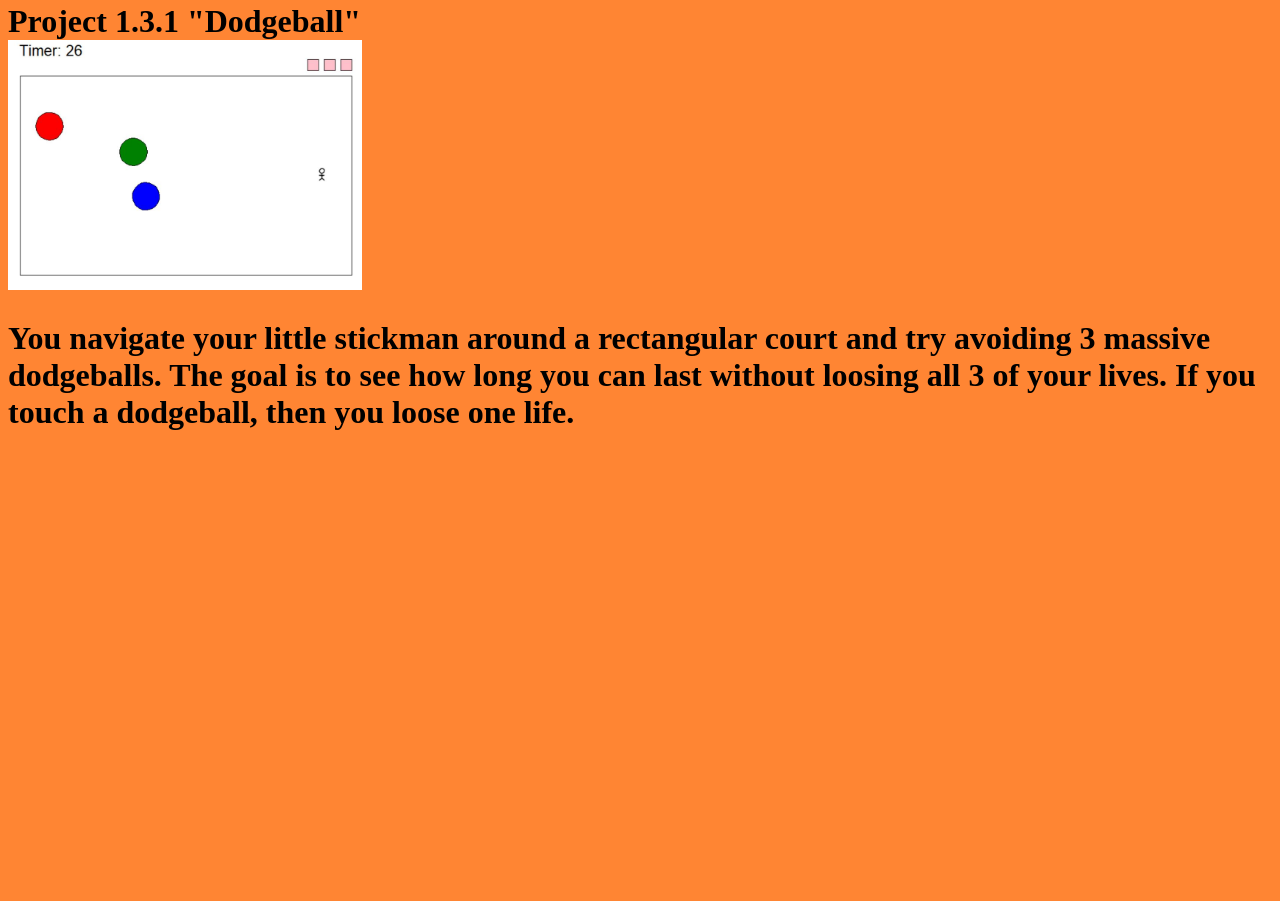
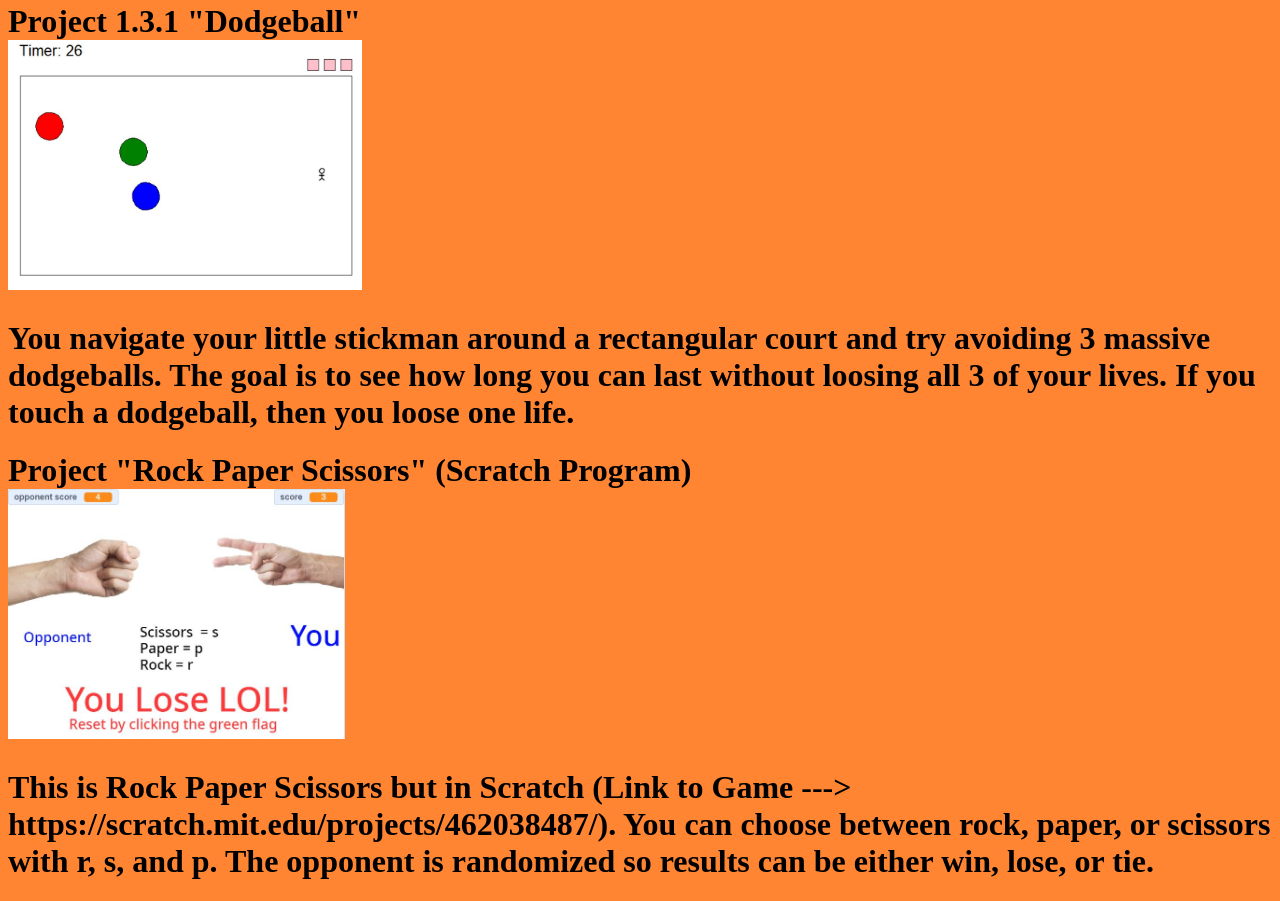
Before and after one commit to PaoloD536/CSP2020PMD, a plain HTML site: page portfolio.html in a window 1280 px wide. Shown: the part 1427-2328 px from the top of the page. Before the commit the page ends 1879 px from the top, so only its background shows below. Drawn offline with Linux system fonts and the light colour scheme.

Commit message:
Add files via upload

```diff
--- a/portfolio.html
+++ b/portfolio.html
@@ -35,5 +35,12 @@
     <br>
     <h1> You navigate your little stickman around a rectangular court and try avoiding 3 massive dodgeballs. The goal
          is to see how long you can last without loosing all 3 of your lives. If you touch a dodgeball, then you loose one life.
+    <br>
+    <h1> Project "Rock Paper Scissors" (Scratch Program)
+    <br>
+    <img src ="images/Scratch Program.jpg" height="250"
+    <br>
+    <h1> This is Rock Paper Scissors but in Scratch (Link to Game ---> https://scratch.mit.edu/projects/462038487/). You can choose
+         between rock, paper, or scissors with r, s, and p. The opponent is randomized so results can be either win, lose, or tie.
 	  </body>
 	</html>
```
Also changed, not shown: images/Scratch Program.JPG (added).
